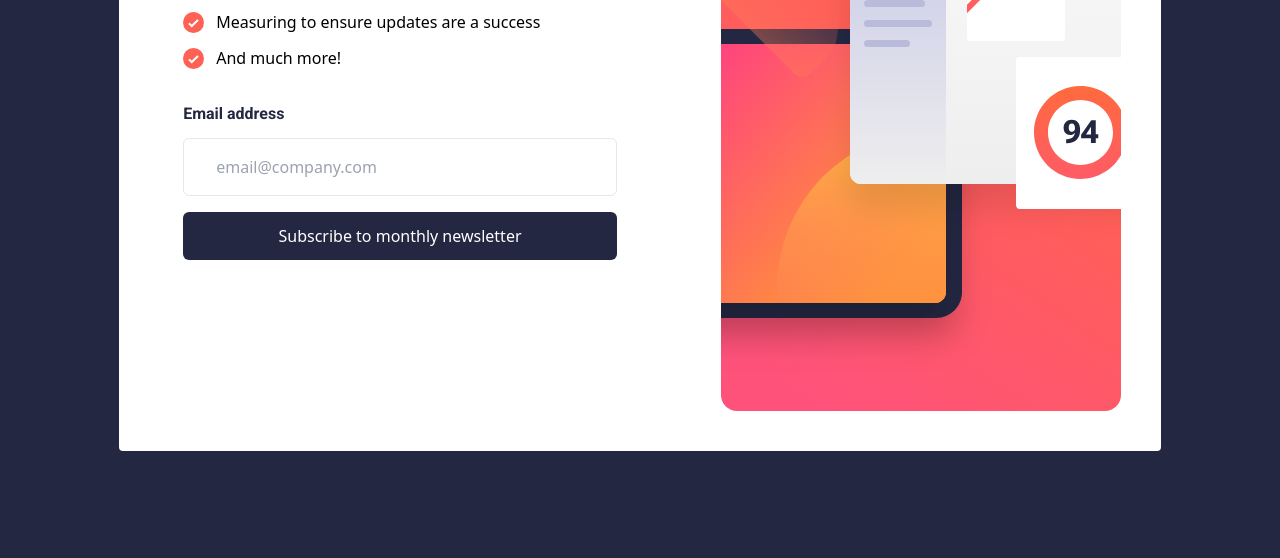
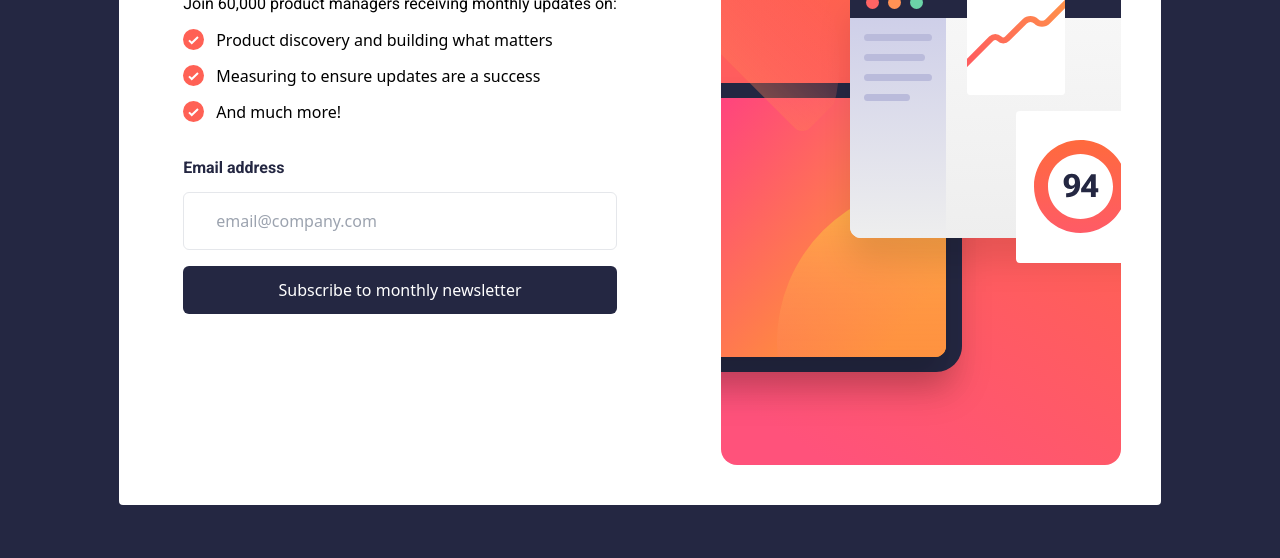
Before and after one commit to MundiaNderi/newsletter, a website: page index.html in a window 1280 px wide. Shown: the part 242-800 px from the top of the page. Drawn offline with Linux system fonts and the light colour scheme.

Commit message:
frontend mentor corrections

```diff
--- a/index.html
+++ b/index.html
@@ -13,7 +13,8 @@
     <link href="/src/output.css" rel="stylesheet" />
     <title>Newsletter sign-up form with success message</title>
   </head>
-  <body>
+
+  <body class="min-h-screen flex justify-center items-center">
     <div
       id="card"
       class="card md:mt-5 rounded bg-white flex flex-col md:flex-row-reverse"
--- a/src/input.css
+++ b/src/input.css
@@ -12,9 +12,6 @@
 
 body {
   background-color: hsl(234, 29%, 20%);
-  display: flex;
-  justify-content: center;
-  align-items: center;
 }
 
 .invalid {
```
Also changed, not shown: src/output.css.
